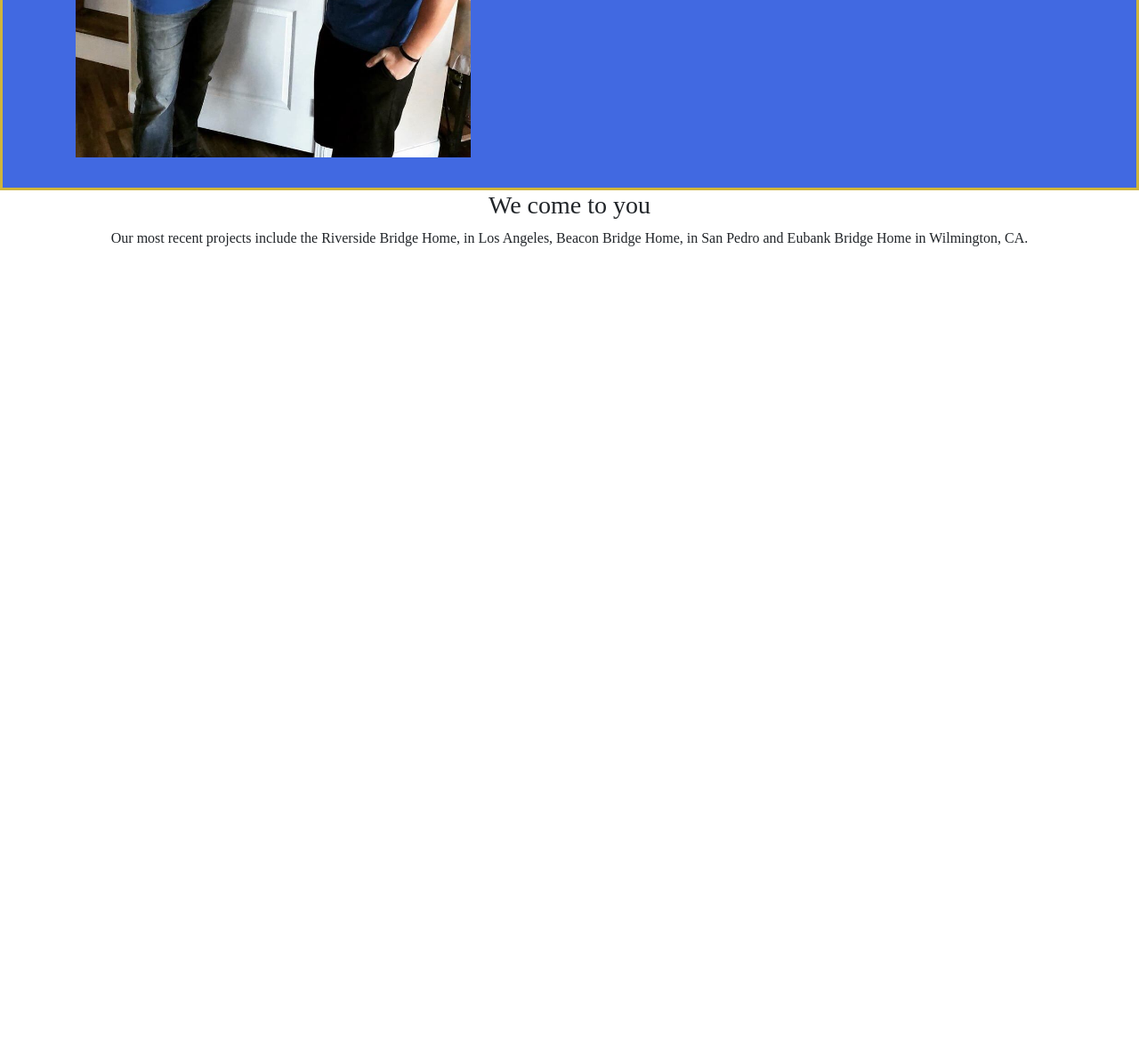
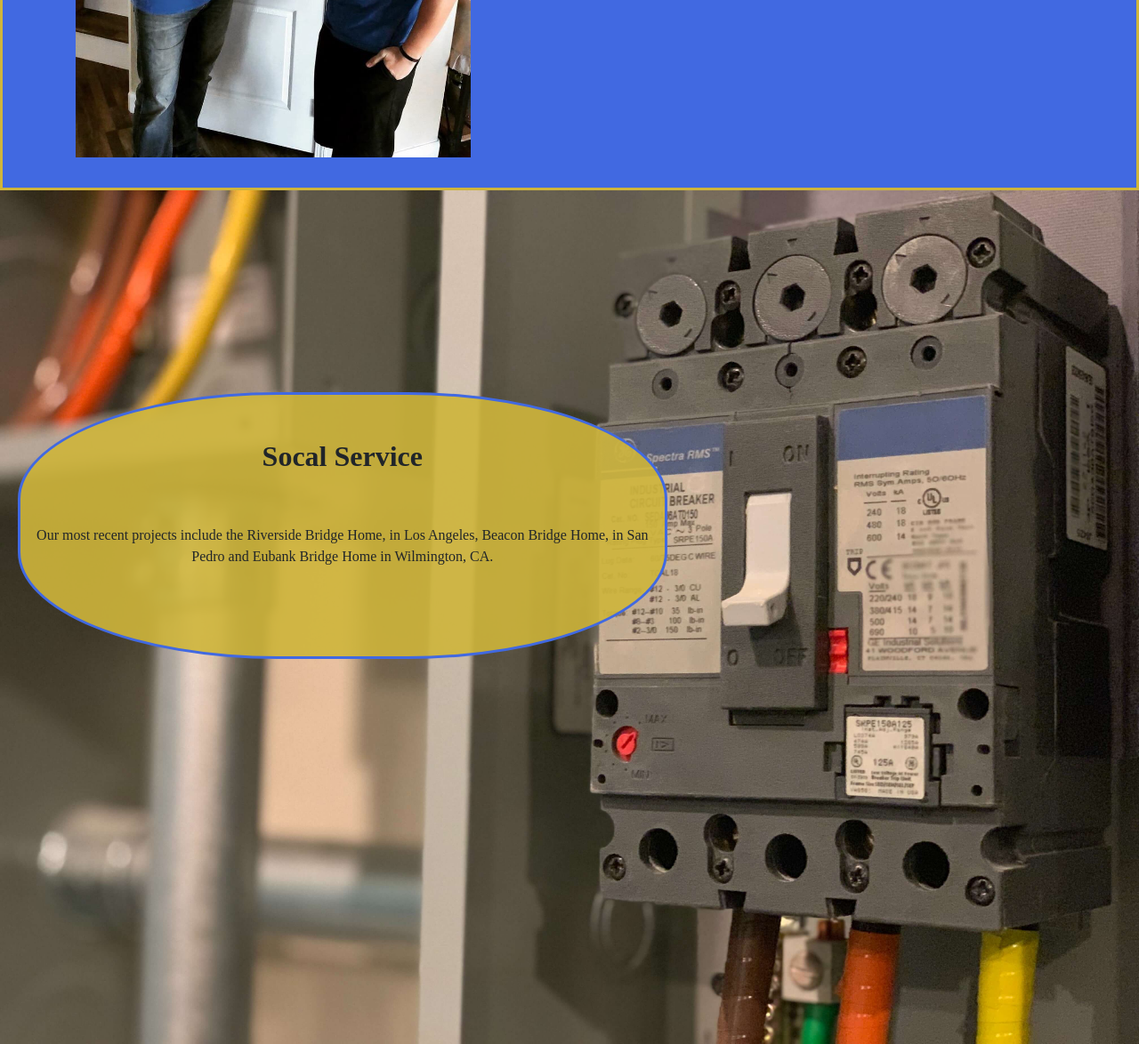
Before and after one commit to asedlackcode/trublu, a plain HTML site: page index.html in a window 1280 px wide. Shown: the part 1428-2602 px from the top of the page at 89% size. Before the commit the page ends 1724 px from the top, so only its background shows below. Drawn offline with nearby package versions, Linux system fonts and the light colour scheme; a web font is replaced by a local one.

Commit message:
service div

```diff
--- a/assets/css/index.css
+++ b/assets/css/index.css
@@ -56,10 +56,25 @@ html, body, * {
     left: 17%;
 
 }
+.location {
+    background-color: rgb(207,181,59, 0.9);
+    border: royalblue solid;
+    border-radius: 40%;
+    width: 57%;
+    position: relative;
+    top: -264px;
+    left: 20px;
+}
+.socal {
+    font-size: medium;
+    padding: 10px;
+    font-weight: bold;
+}
 .firstHeader {
     text-align: center;
     padding-top: 5px;
     font-size: medium;
+    font-weight: bold;
 }
 .firstTxt {
     font-size: x-small;
@@ -113,4 +128,18 @@ html, body, * {
         padding-top: 5px;
         font-size: xx-large;
     }
+    .location {
+        background-color: rgb(207,181,59, 0.9);
+        border: royalblue solid;
+        border-radius: 40%;
+        width: 57%;
+        position: relative;
+        top: -733px;
+        left: 20px;
+        height: 300px;
+    }
+    .socal {
+        padding: 50px;
+        font-size: xx-large;
+    }
 }
--- a/index.html
+++ b/index.html
@@ -144,12 +144,17 @@
         <img class="crewPic2" src="./assets/minified_pics/The.Mightly.Thor.jpg">
       </div>
     </div>
-    <div class="gold" style="border-radius: 125px; text-align: center;">
-      <h3>We come to you</h3>
+    <div style="text-align: center;">
+      <img class="contactPic" src="./assets/minified_pics/backround2 (1).jpg">
+      <div class="location">
+        <h3 class="socal">Socal Service</h3>
       <p>Our most recent projects include the
         Riverside Bridge Home, in Los Angeles, Beacon Bridge Home, in San Pedro
         and Eubank Bridge Home in Wilmington, CA.</p>
-    </div>
+      </div>
+      </div>
+
+
 
 
     <script
```
Also changed, not shown: assets/minified_pics/backround2 (1).jpg (added).
